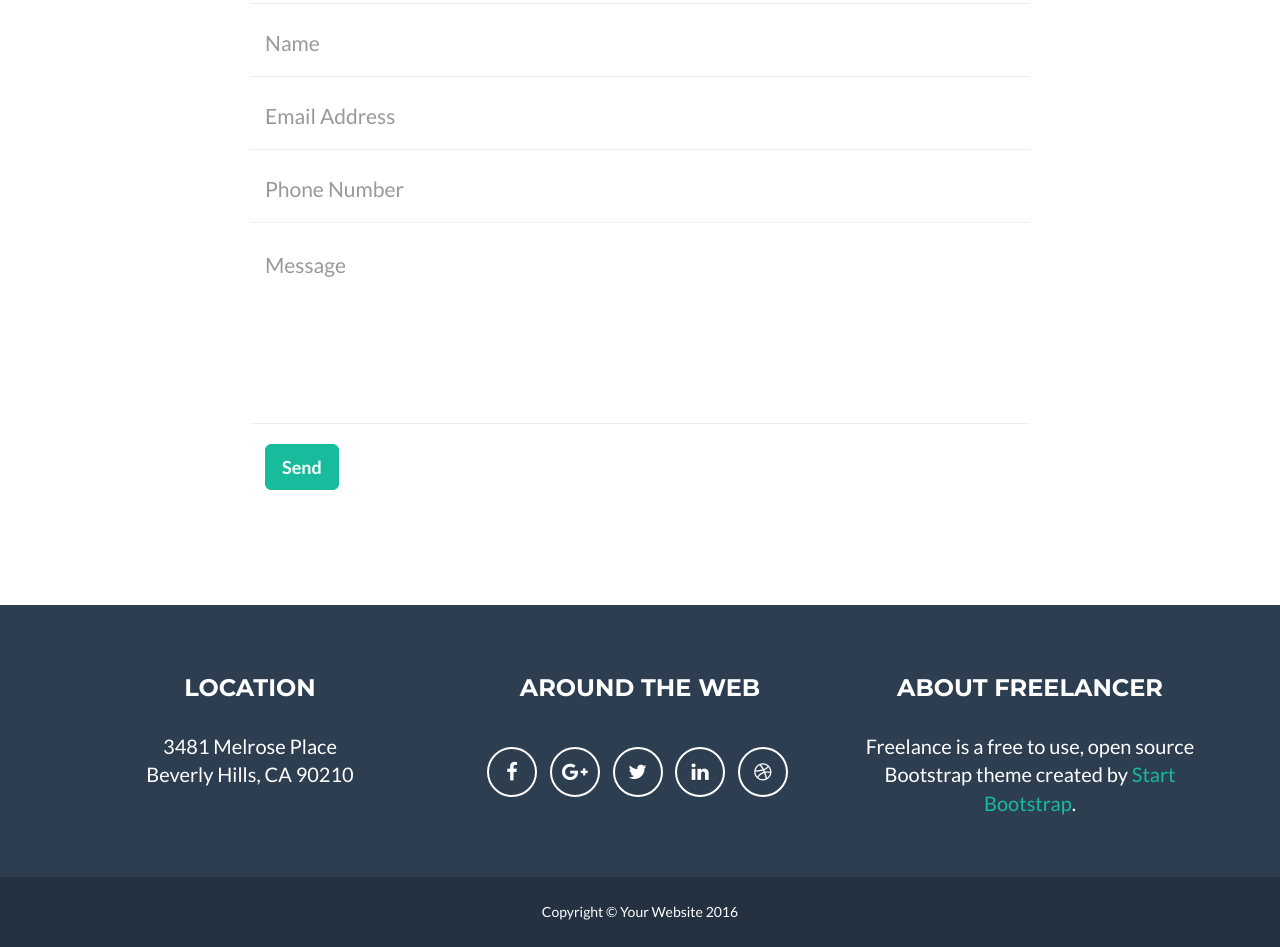
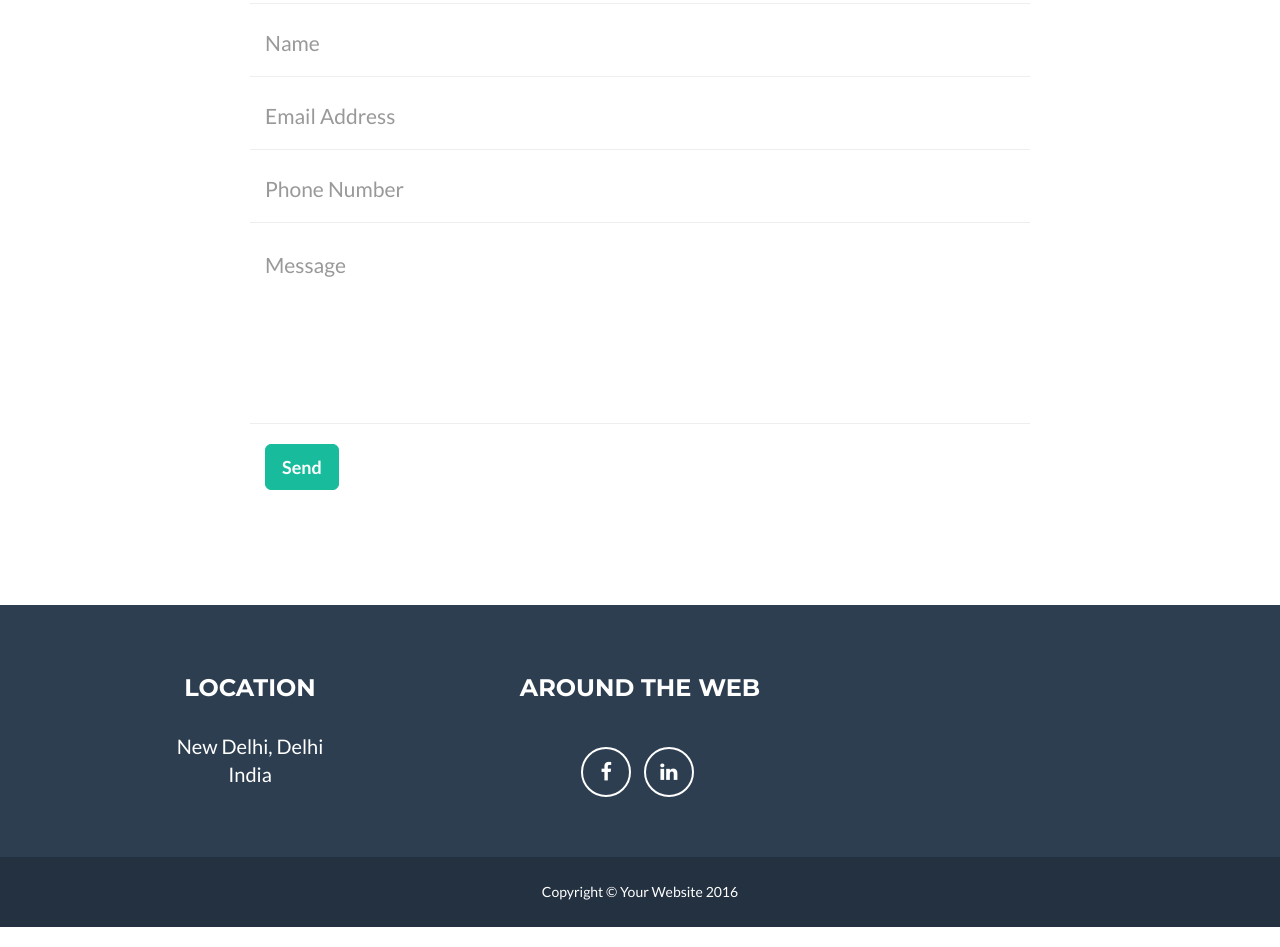
Before and after one commit to Nitinkmr/Nitinkmr.github.io, a website: page index.html in a window 1280 px wide. Shown: the part 2603-3550 px from the top of the page. Drawn offline with nearby package versions, Linux system fonts and the light colour scheme.

Commit message:
Update index.html

```diff
--- a/index.html
+++ b/index.html
@@ -243,8 +243,8 @@
                 <div class="row">
                     <div class="footer-col col-md-4">
                         <h3>Location</h3>
-                        <p>3481 Melrose Place
-                            <br>Beverly Hills, CA 90210</p>
+                        <p>New Delhi, Delhi
+                            <br>India</p>
                     </div>
                     <div class="footer-col col-md-4">
                         <h3>Around the Web</h3>
@@ -253,23 +253,12 @@
                                 <a href="#" class="btn-social btn-outline"><i class="fa fa-fw fa-facebook"></i></a>
                             </li>
                             <li>
-                                <a href="#" class="btn-social btn-outline"><i class="fa fa-fw fa-google-plus"></i></a>
+                                <a href="https://in.linkedin.com/in/nitin-kumar-415564ab" class="btn-social btn-outline"><i class="fa fa-fw fa-linkedin"></i></a>
                             </li>
-                            <li>
-                                <a href="#" class="btn-social btn-outline"><i class="fa fa-fw fa-twitter"></i></a>
-                            </li>
-                            <li>
-                                <a href="#" class="btn-social btn-outline"><i class="fa fa-fw fa-linkedin"></i></a>
-                            </li>
-                            <li>
-                                <a href="#" class="btn-social btn-outline"><i class="fa fa-fw fa-dribbble"></i></a>
-                            </li>
+
                         </ul>
                     </div>
-                    <div class="footer-col col-md-4">
-                        <h3>About Freelancer</h3>
-                        <p>Freelance is a free to use, open source Bootstrap theme created by <a href="http://startbootstrap.com">Start Bootstrap</a>.</p>
-                    </div>
+
                 </div>
             </div>
         </div>
```
